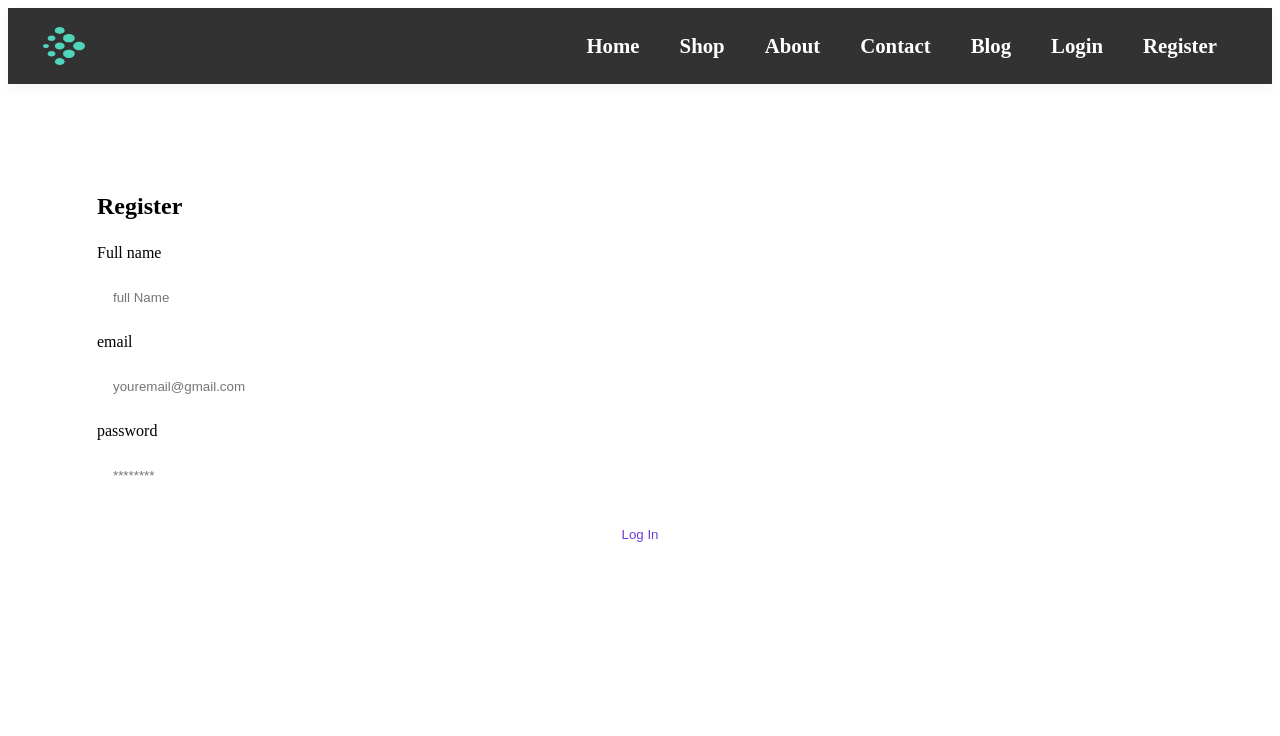
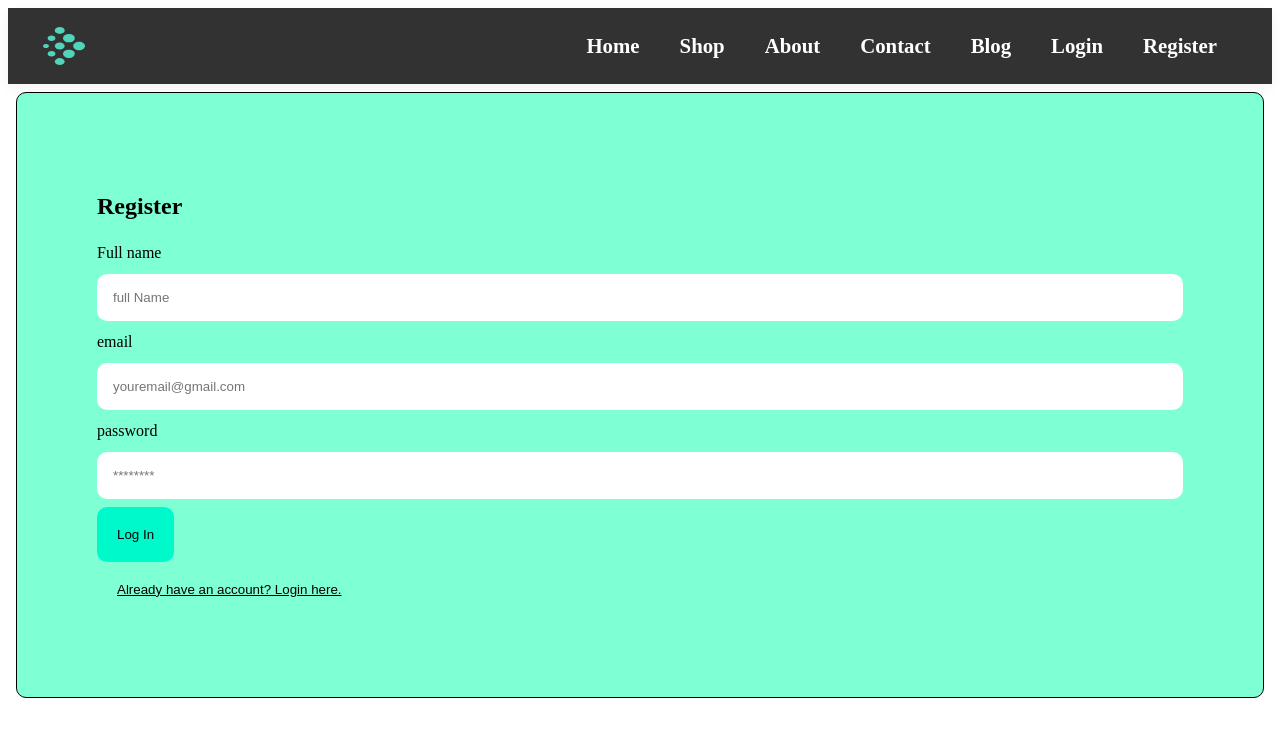
Before and after one commit to xevvar/car_hire_project, a React (Create React App) app: page /register in a window 1280 px wide. Shown: the top 736 px of the page. Built offline with nearby package versions, Linux system fonts and the light colour scheme.

Commit message:
background colour for the login and registration. Was'nt visiblbe

```diff
--- a/src/App.js
+++ b/src/App.js
@@ -1,4 +1,4 @@
-import React, { useState } from 'react';
+import React, { useState, useEffect } from 'react';
 import { BrowserRouter as Router, Route, Switch } from 'react-router-dom';
 import Navbar from "../src/Navbar/Navbar"
 import { Login  } from './Login/Login';
@@ -6,12 +6,25 @@ import {Register} from './Login/Register';
 import "./App.css"
 
 const App = () => {
-  const [currentForm, setCurrentForm] = useState('login');
+  const [currentForm, setCurrentForm] = useState("login");
+  const [isLoggedIn, setIsLoggedIn] = useState(false);
 
   const toggleForm = (formName) => {
     setCurrentForm(formName);
-  }
+  };
 
+  const handleLogin = (loggedIn) => {
+    setIsLoggedIn(loggedIn);
+  };
+
+  // Check if the user is already logged in on component mount
+  useEffect(() => {
+    const token = localStorage.getItem("token");
+    if (token) {
+      // You may want to verify the token with the backend
+      setIsLoggedIn(true);
+    }
+  }, []);
   return (
     <Router>
       <Navbar />
@@ -25,5 +38,5 @@ const App = () => {
       </Switch>
     </Router>
   );
-}
+};
 export default App;
--- a/src/Login/Registration.css
+++ b/src/Login/Registration.css
@@ -1,15 +1,19 @@
 @media screen and (min-width: 600px) {
     .auth-form-container {
       padding: 5rem;
-      border: 1px solid white;
+      border: 1px solid black;
       border-radius: 10px;
       margin: 0.5rem;
+      background-color: aquamarine;
+
     }
   }
 
 .auth-form-container, .login-form, .register-form {
     display: flex;
     flex-direction: column;
+
+
 }
 label {
     text-align: left;
@@ -20,17 +24,20 @@ input {
     padding: 1rem;
     border: none;
     border-radius: 10px;
+
+
 }
 button {
     border: none;
-    background-color: white;
+    width: fit-content;
+    background-color: rgb(0, 249, 203);
     padding: 20px;
     border-radius: 10px;
     cursor: pointer;
-    color: #7439db;
+
   }
 .link-btn {
     background: none;
-    color: white;
+    color: black;
     text-decoration: underline;
 }
```
Also changed, not shown: src/Login/Login.js (indentation only).
